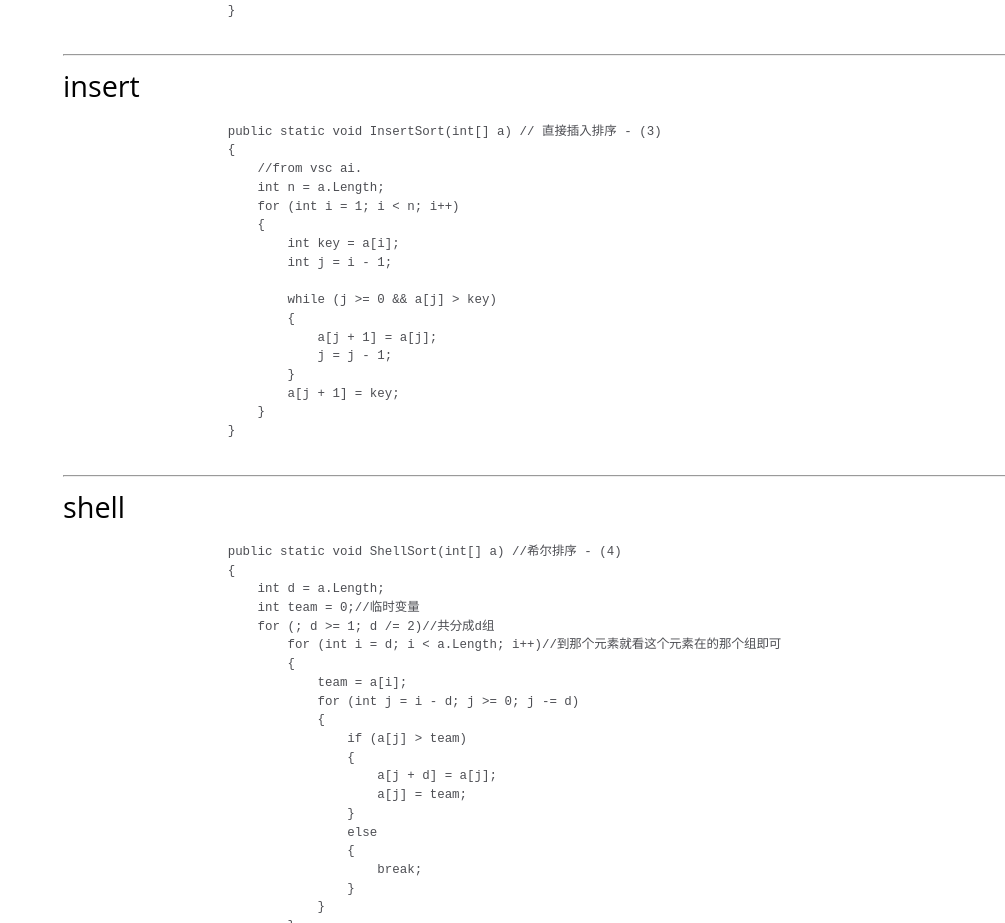
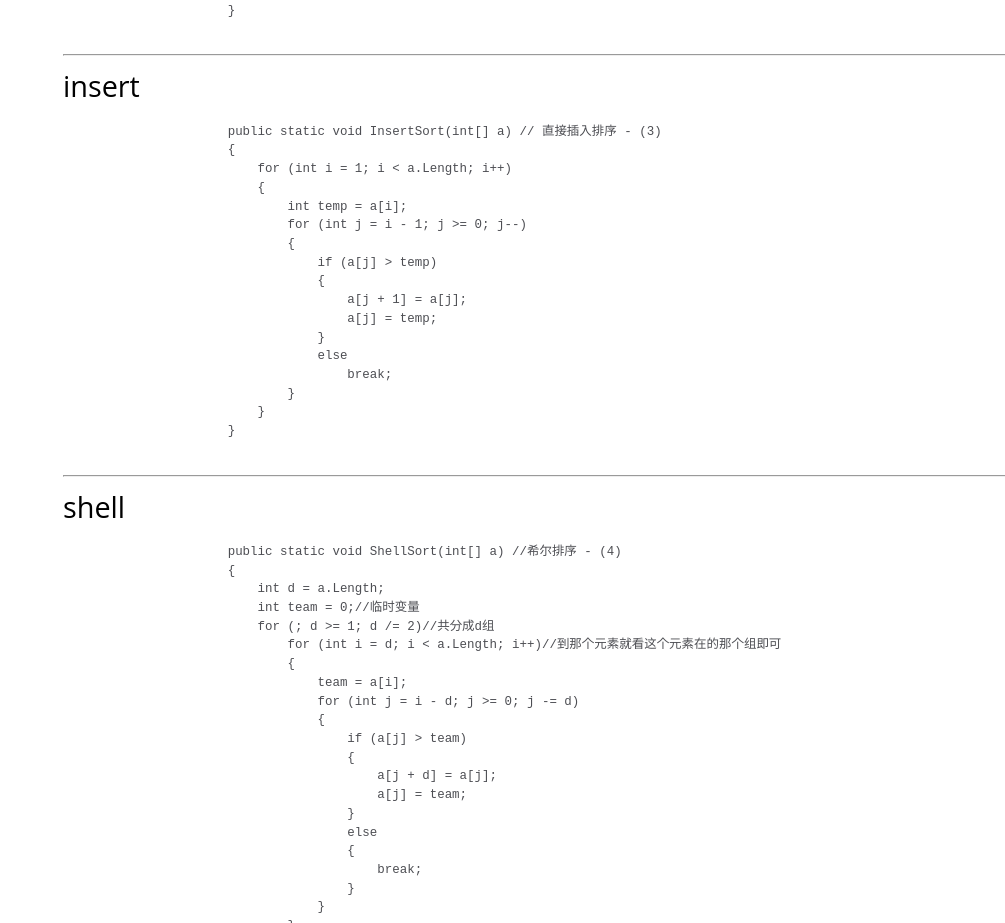
Before and after one commit to timhung1221/tim-huang-work-studio, a plain HTML site: page SortMethods.html in a window 1280 px wide. Shown: the part 1607-2530 px from the top of the page, without its empty margins (275-1280 px from the left). Drawn offline with Linux system fonts and the light colour scheme.

Commit message:
Add files via upload

```diff
--- a/SortMethods.html
+++ b/SortMethods.html
@@ -130,19 +130,19 @@
                 <pre>
                     public static void InsertSort(int[] a) // 直接插入排序 - (3)
                     {
-                        //from vsc ai.
-                        int n = a.Length;
-                        for (int i = 1; i < n; i++)
+                        for (int i = 1; i < a.Length; i++)
                         {
-                            int key = a[i];
-                            int j = i - 1;
-
-                            while (j >= 0 && a[j] > key)
+                            int temp = a[i];
+                            for (int j = i - 1; j >= 0; j--)
                             {
-                                a[j + 1] = a[j];
-                                j = j - 1;
+                                if (a[j] > temp)
+                                {
+                                    a[j + 1] = a[j];
+                                    a[j] = temp;
+                                }
+                                else
+                                    break;
                             }
-                            a[j + 1] = key;
                         }
                     }
             </pre>
```
